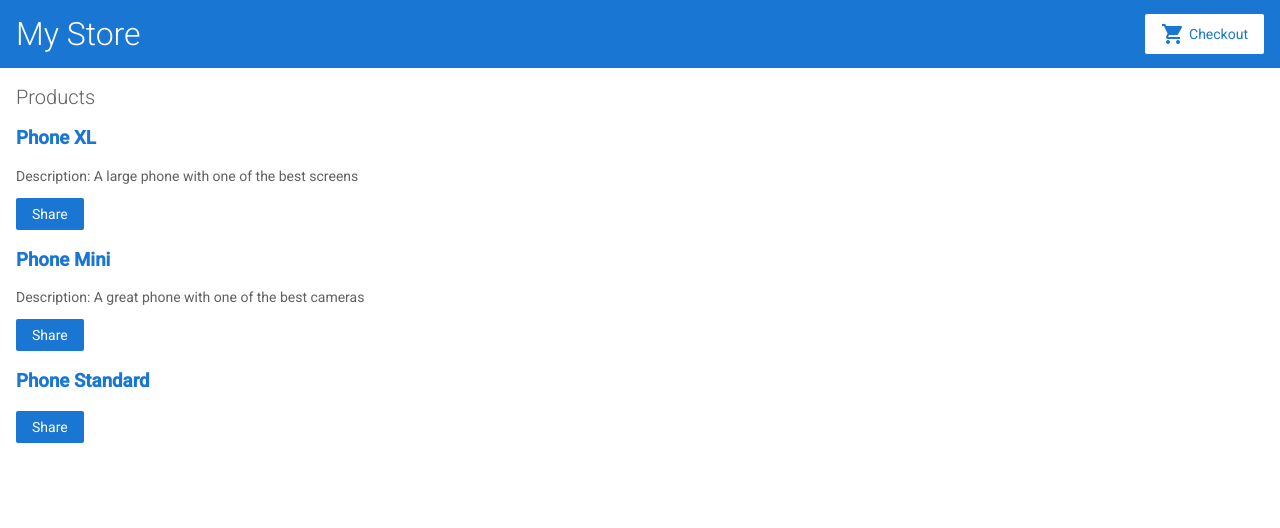
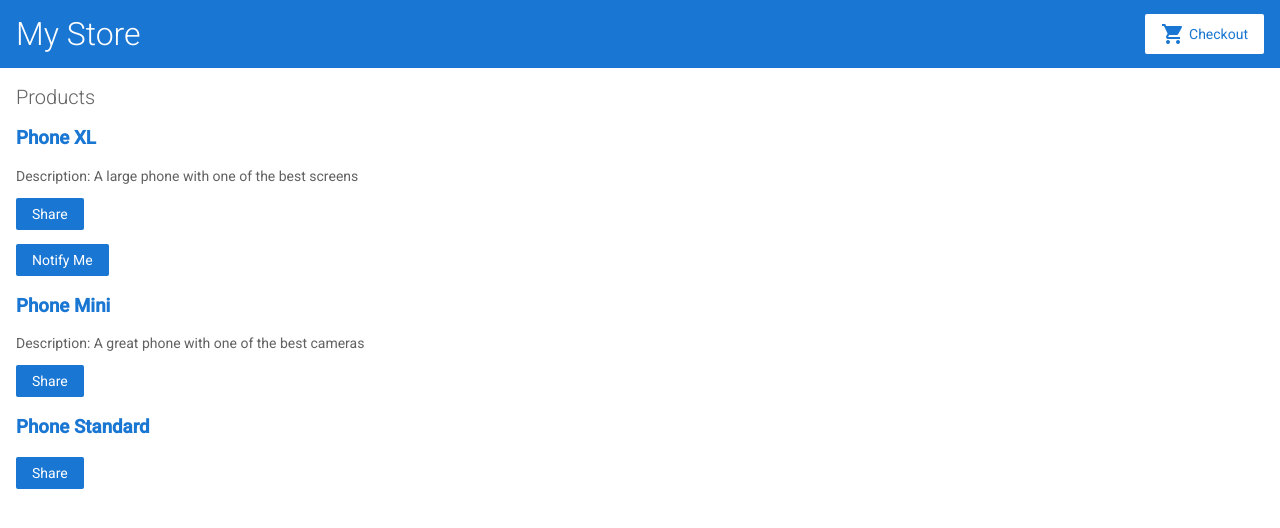
Before and after one commit to jianhang-lin/my-app, an Angular app: page / in a window 1280 px wide. Shown: the top 528 px of the page. Built offline with nearby package versions, Linux system fonts and the light colour scheme.

Commit message:
feat(product-list): add product-alert component

```diff
--- a/src/app/product-list/product-list.component.html
+++ b/src/app/product-list/product-list.component.html
@@ -12,4 +12,5 @@
   <button (click)="share()">
     Share
   </button>
+  <app-product-alerts [product]="product"></app-product-alerts>
 </div>
```
